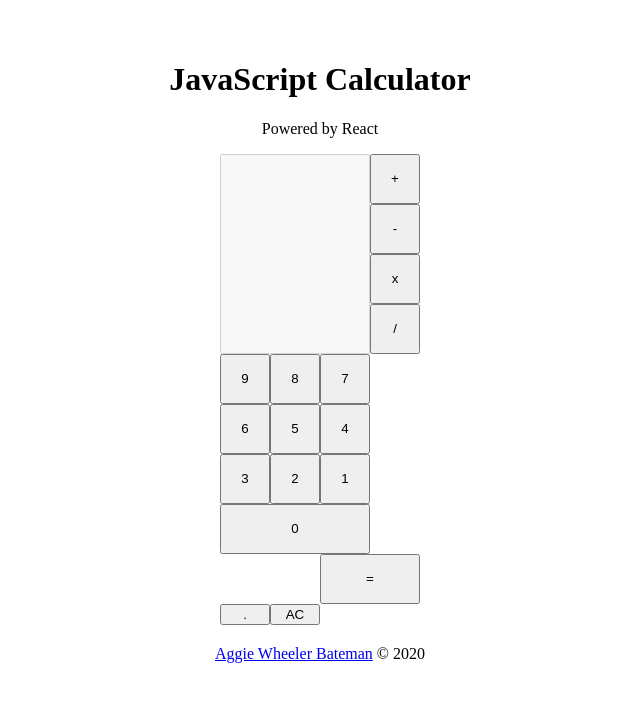
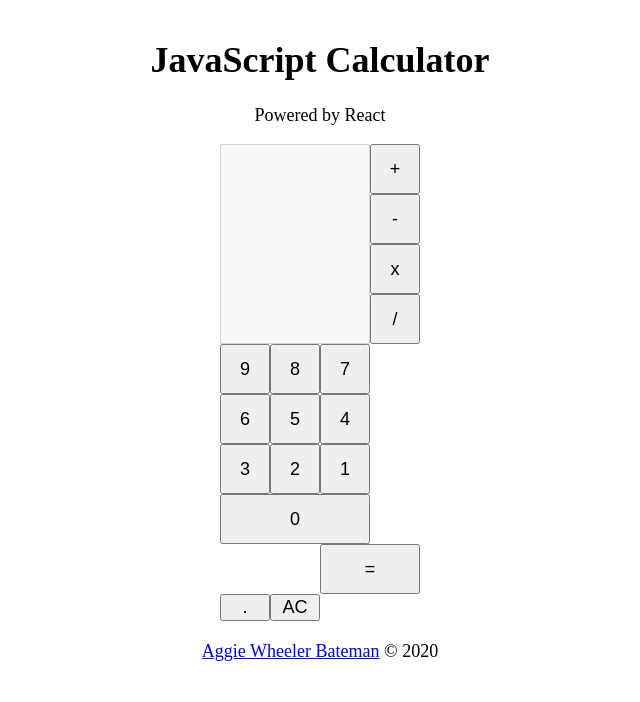
Before and after one commit to aggiewb/javascript-calculator, a React (Create React App) app in the folder client/: page / in a window 1280 px wide. Shown: the top 702 px of the page, without its empty margins (320-960 px from the left). Built offline with nearby package versions, Linux system fonts and the light colour scheme.

Commit message:
Add font size, and decrease margin top and bottom for body

```diff
--- a/client/src/App.css
+++ b/client/src/App.css
@@ -7,6 +7,12 @@
 #display input{
     width: 200px;
     box-sizing: border-box;
+    font-size: 1rem;
+    text-align: right;
+}
+
+button {
+    font-size: 1rem;
 }
 
 #calculator {
--- a/client/src/index.css
+++ b/client/src/index.css
@@ -1,6 +1,10 @@
+html {
+    font-size: 18px;
+}
+
 body {
     display: flex;
     justify-content: center;
-    margin: 40px 50px;
+    margin: 15px 50px;
     text-align: center;
 }
```
